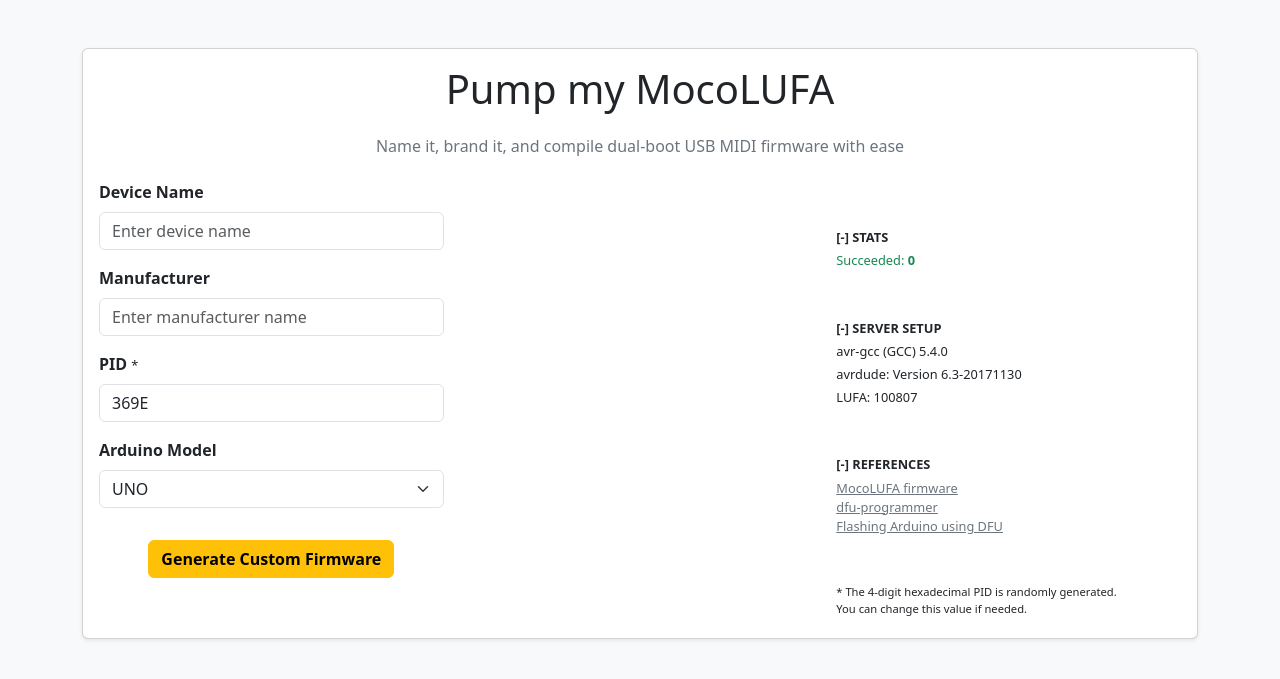
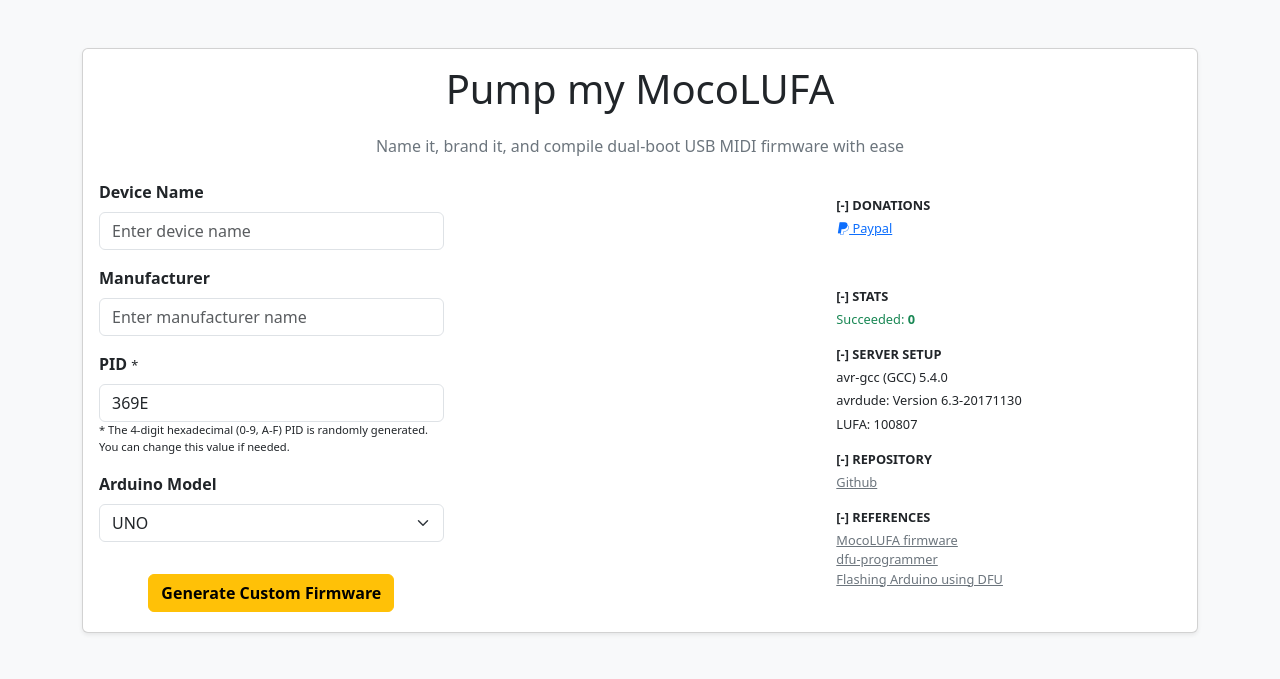
Before and after one commit to ezequielabregu/Pump-my-MocoLUFA, a Flask app: page / in a window 1280 px wide. Shown: the top 679 px of the page. Run offline with Flask 3, Linux system fonts and the light colour scheme.

Commit message:
fix hex input form and add donations

```diff
--- a/templates/index.html
+++ b/templates/index.html
@@ -8,6 +8,8 @@
   <link rel="icon" href="/static/chip.png" type="image/x-icon">
   <!-- Bootstrap 5 CSS -->
   <link href="https://cdn.jsdelivr.net/npm/bootstrap@5.3.0/dist/css/bootstrap.min.css" rel="stylesheet">
+    <!-- Bootstrap Icons -->
+  <link rel="stylesheet" href="https://cdn.jsdelivr.net/npm/bootstrap-icons@1.11.0/font/bootstrap-icons.css">
 </head>
 <body class="bg-light">
   <div class="container py-5">
@@ -29,7 +31,18 @@
               </div>
               <div class="mb-3">
                 <label for="pid" class="form-label fw-bold">PID <span style="font-weight: normal; font-size: 0.8rem;">*</span></label>
-                <input type="text" id="pid" name="pid" class="form-control" value="{{ random_pid }}" required>
+                <input type="text"
+                       id="pid"
+                       name="pid"
+                       class="form-control"
+                       value="{{ random_pid }}"
+                       pattern="^[0-9A-Fa-f]{4}$"
+                       title="Must be exactly 4 hexadecimal digits (0-9, A-F)"
+                       maxlength="4"
+                       minlength="4"
+                       placeholder="e.g., 1A2B"
+                       required>
+                       <p style="font-size: 0.7rem;">* The 4-digit hexadecimal (0-9, A-F) PID is randomly generated. You can change this value if needed.</p>
               </div>
               <div class="mb-3">
                 <label for="arduino_model" class="form-label fw-bold">Arduino Model</label>
@@ -49,19 +62,24 @@
 
           <!-- Column 3: Footer -->
           <div class="col-md-4" style="font-size: 0.8rem;">
-            <!-- <footer class="bg-light text-dark text-left py-3 rounded" style="font-size: 0.8rem;"> -->
+            <p class="mb-1 mt-3 fw-bold">[-] DONATIONS</p>
+           <p class="mb-0">
+              <a href="https://www.paypal.com/donate/?hosted_button_id=DY2G6ZSGBVN58" class="text-primary" target="_blank">
+                <i class="bi bi-paypal"></i> Paypal
+              </a>
+            </p>
             <p class="mb-1 mt-5 fw-bold">[-] STATS</p>
-              <p class="mb-1 text-success" bg>Succeeded: <b>{{ counter }}</b></p>
-              <p class="mb-1 mt-5 fw-bold">[-] SERVER SETUP</p>
+            <p class="mb-1 text-success">Succeeded: <b>{{ counter }}</b></p>
+            <p class="mb-1 mt-3 fw-bold">[-] SERVER SETUP</p>
             <p class="mb-1">avr-gcc (GCC) 5.4.0</p>
             <p class="mb-1">avrdude: Version 6.3-20171130</p>
             <p class="mb-1">LUFA: 100807</p>
-              <p class="mb-1 mt-5 fw-bold">[-] REFERENCES</p>
+            <p class="mb-1 mt-3 fw-bold">[-] REPOSITORY</p>
+            <p class="mb-0"><a href="https://github.com/ezequielabregu/pumpmocolufa" class="text-secondary" target="_blank">Github</a></p>
+            <p class="mb-1 mt-3 fw-bold">[-] REFERENCES</p>
             <p class="mb-0"><a href="https://github.com/kuwatay/mocolufa" class="text-secondary" target="_blank">MocoLUFA firmware</a></p>
             <p class="mb-0"><a href="https://dfu-programmer.github.io/" class="text-secondary" target="_blank">dfu-programmer</a></p>
             <p class="mb-0"><a href="https://docs.arduino.cc/retired/hacking/software/DFUProgramming8U2/" class="text-secondary" target="_blank">Flashing Arduino using DFU</a></p>
-              <p class="mb-1 mt-5" style="font-size: 0.7rem;">* The 4-digit hexadecimal PID is randomly generated.<br> You can change this value if needed.</p>
-            <!-- </footer> -->
           </div>
         </div>
       </div>
```
Also changed, not shown: README.md, 10 other files. Lines whose indentation alone changed are shown as unchanged.
